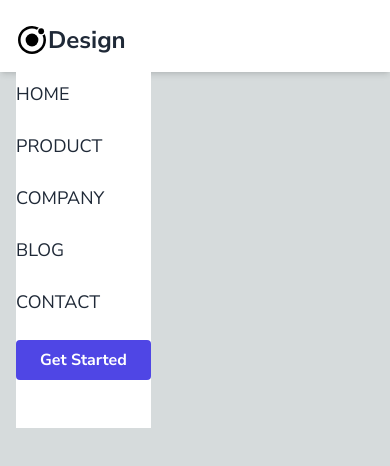
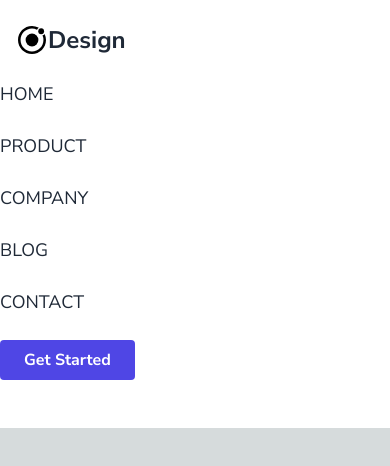
Before and after one commit to ratidzo/design, a Next.js app: page / in a window 390 px wide. Shown: the top 466 px of the page. Built offline with nearby package versions, Linux system fonts and the light colour scheme.

Commit message:
dev: set responsive width to ul element

```diff
--- a/app/components/Nav.tsx
+++ b/app/components/Nav.tsx
@@ -37,7 +37,8 @@ export default function Nav() {
                     </h1>
                 </div>
                 <ul className="md:flex md:items-center md:pb-0 pb-12
-                    absolute md:static bg-white" >
+                    absolute md:static bg-white md:z-auto z-[-1]
+                    left-0 w-full md:w-auto" >
                     {
                         Links.map((link) => (
                             <li key={link.name}
```
